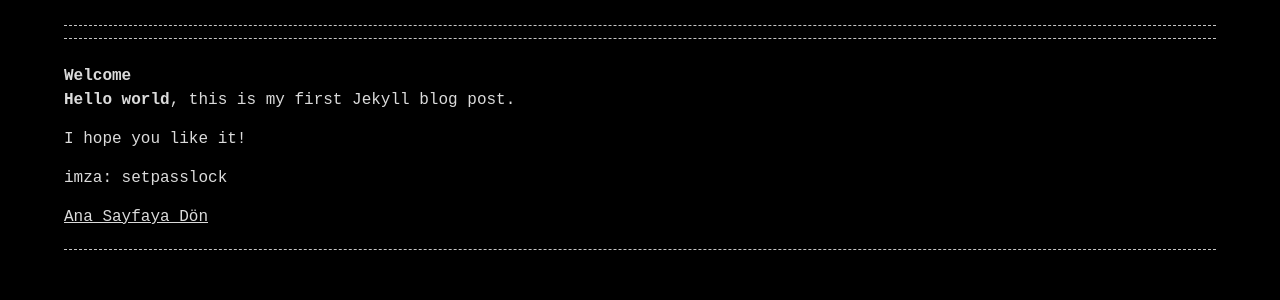
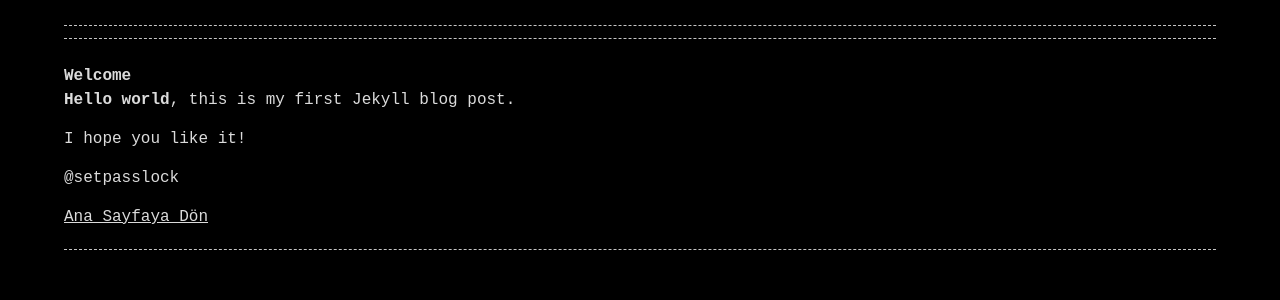
Before and after one commit to setpasslock/setpasslock.github.io, a Jekyll site: the page built from _posts/2023-08-28-hello.md, in a window 1280 px wide. Shown: the top 300 px of the page. Built offline with Jekyll 4.4.1, drawn with Linux system fonts in a browser that asks for light colours.

Commit message:
Update post.html

```diff
--- a/_layouts/post.html
+++ b/_layouts/post.html
@@ -1,14 +1,12 @@
 ---
 layout: default
 admin: setpasslock
-ana-sayfa: /
-
 ---
 
 {{ content }}
 
 
 
-<p>imza: {{layout.admin}}</p>
+<p>@{{layout.admin}}</p>
 
 <a href="{{https://setpasslock.github.io/}}"> Ana Sayfaya Dön </a>
```
